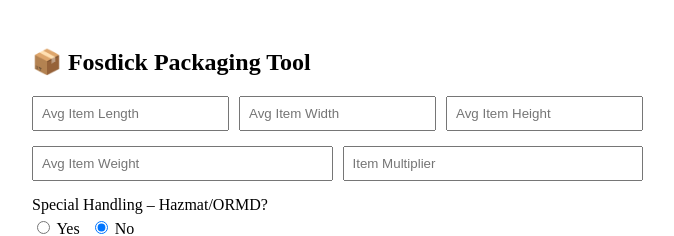
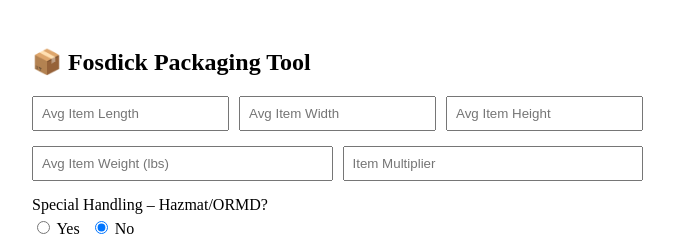
Before and after one commit to Fosdick1/fosdick-packaging-tool, a React (Vite) app: page / in a window 1280 px wide. Shown: the top 236 px of the page, without its empty margins (308-982 px from the left). Built offline with nearby package versions, Linux system fonts and the light colour scheme.

Commit message:
Update App.jsx

```diff
--- a/src/App.jsx
+++ b/src/App.jsx
@@ -51,7 +51,7 @@
           <input name="height" type="number" placeholder="Avg Item Height" value={form.height} onChange={handleChange} style={{ flex: 1, padding: 8 }} required />
         </div>
         <div style={{ display: 'flex', gap: 10 }}>
-          <input name="weight" type="number" placeholder="Avg Item Weight" value={form.weight} onChange={handleChange} style={{ flex: 1, padding: 8 }} required />
+          <input name="weight" type="number" placeholder="Avg Item Weight (lbs)" value={form.weight} onChange={handleChange} style={{ flex: 1, padding: 8 }} required />
           <input name="quantity" type="number" placeholder="Item Multiplier" value={form.quantity} onChange={handleChange} style={{ flex: 1, padding: 8 }} required />
         </div>
         <div style={{ display: 'grid', gap: 4 }}>
```
